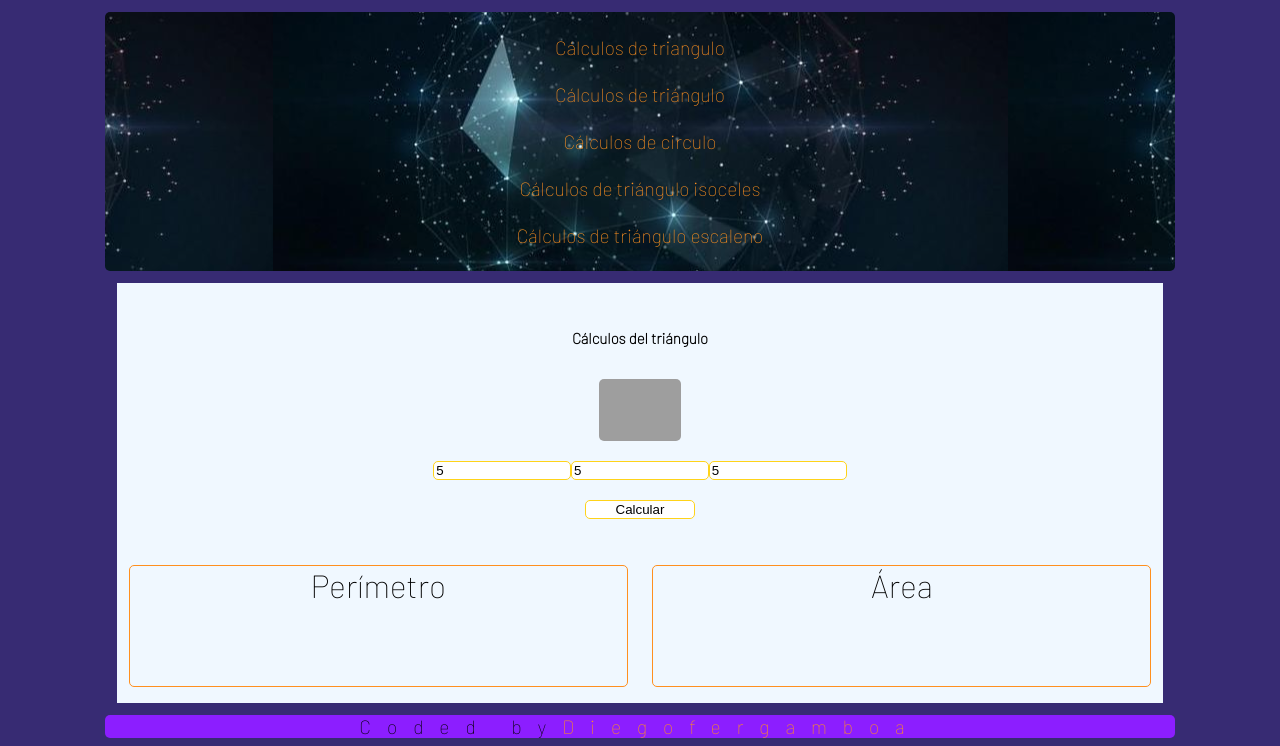
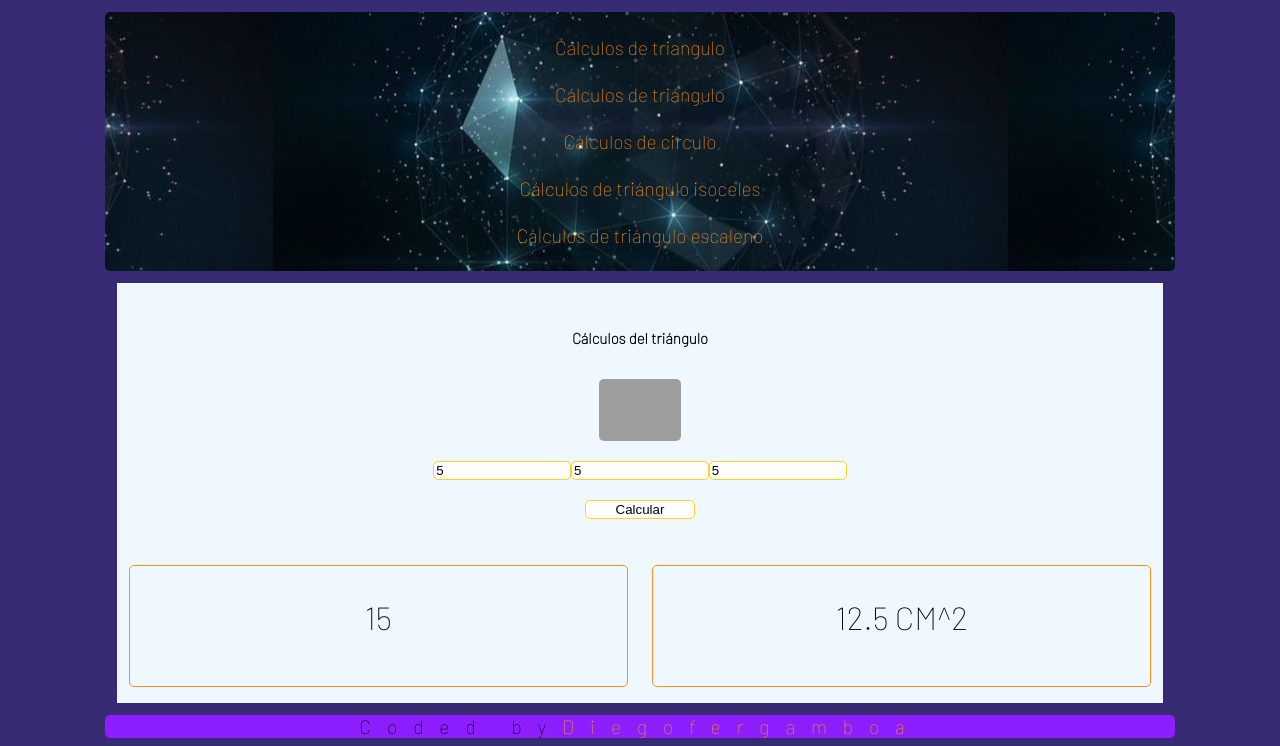
Before and after one commit to Diegofergamboa/Taller-Pr-ctico-de-JavaScript-Matem-ticas, a plain HTML site: page figuras/index.html in a window 1280 px wide. Both pictures are taken after typing "5", "5", "5" into the empty fields and a click on the button "Calcular". Shown: the part 305-1051 px from the top of the page. Drawn offline with Linux system fonts and the light colour scheme; grey boxes are pictures that could not be loaded.

Commit message:
Triangle finalzed

```diff
--- a/figuras/index.js
+++ b/figuras/index.js
@@ -1,7 +1,10 @@
 // Principal setter
 import { Square } from "./square.js";
+import { Triangle } from "./triangle.js";
 
 
+// const $buttonCuadrado = document.getElementsByClassName('button-cuadrado')[0];
+// $buttonCuadrado.addEventListener('click' , Square);
 
-const $buttonCuadrado = document.getElementsByClassName('button-cuadrado')[0];
-$buttonCuadrado.addEventListener('click' , Square);
+const $buttonTriangulo = document.getElementsByClassName('button-triangulo')[0];
+$buttonTriangulo.addEventListener('click' , Triangle);
--- /dev/null
+++ b/figuras/triangle.js
@@ -0,0 +1,34 @@
+function Triangle() {
+    // Llamando los valores del input.
+    const base = document.getElementsByClassName('input-base')[0].value;
+    const lado1 = document.getElementsByClassName('input-lado1')[0].value;
+    const lado2 = document.getElementsByClassName('input-lado2')[0].value;
+
+    const baseInt = parseInt(base);
+    const lado1Int = parseInt(lado1);
+    const lado2Int = parseInt(lado2);
+
+    // Funciones de cálculo.
+    function perimetroTriangulo (h, l1, l2) {
+        return h + l1 + l2;
+    };
+
+    function areaTriangulo (h, l1, l2) {
+        return 0.5 * h * l1;
+    };
+
+    // Output modificando los div de respuesta.
+    const resultPerimetro = perimetroTriangulo(baseInt, lado1Int, lado2Int);
+    const areaPerimetro = areaTriangulo(baseInt, lado1Int, lado2Int);
+
+    document.getElementsByClassName('div-calcular-perimetro')[0].innerHTML = `
+        <p>${resultPerimetro}</p>
+    `
+    document.getElementsByClassName('div-calcular-area')[0].innerHTML = `
+    <p>${areaPerimetro} CM^2</p>
+    `
+};
+
+
+
+export { Triangle } ;
```
Also changed, not shown: figuras/index.html (+1 -1 lines).
